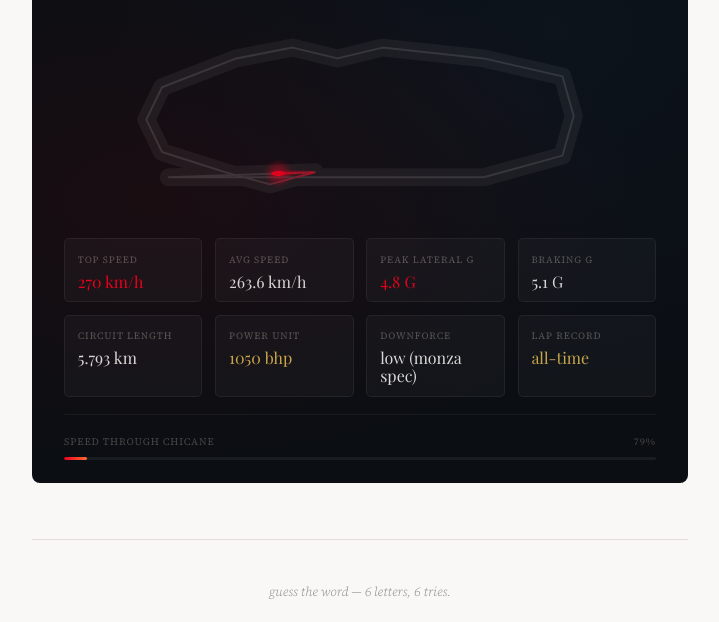
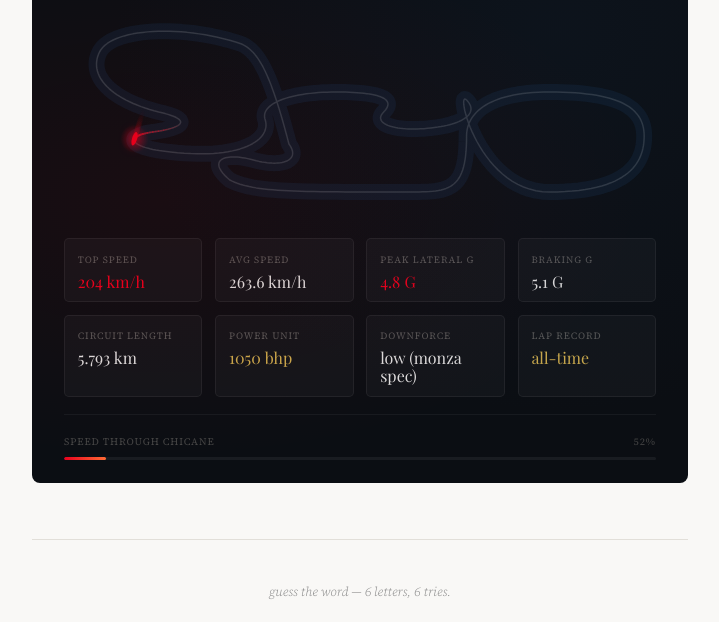
Before and after one commit to SnehanM/aboutsnehan, a plain HTML site: page index.html in a window 1280 px wide. Shown: the part 705-1327 px from the top of the page, without its empty margins (280-999 px from the left). Drawn offline with nearby package versions, Linux system fonts and the light colour scheme; a web font is replaced by a local one.

Commit message:
Update index.html

```diff
--- a/index.html
+++ b/index.html
@@ -585,97 +585,125 @@
   const canvas = document.getElementById('f1-canvas');
   const ctx = canvas.getContext('2d');
 
-  // Monza-inspired track path (simplified top-view loop)
-  function buildTrack(W, H) {
-    const cx = W * 0.5, cy = H * 0.5;
-    const rx = W * 0.38, ry = H * 0.36;
-    // Points defining Monza-ish shape: long straights, chicanes, Lesmo curves, Parabolica
+  // Build a dense polyline by sampling the Monza bezier path
+  let trackPts = [];
+  let t = 0;
+  let trailHistory = [];
+  const TRAIL_LEN = 40;
+
+  function lerp(a, b, t) { return a + (b - a) * t; }
+
+  // Monza accurate layout as a series of cubic bezier segments
+  // Normalized 0..1 coords, mapped to canvas. Based on real Monza topology:
+  // S/F straight (bottom center-right) → Prima Variante chicane → long straight →
+  // Curva Grande → Variante della Roggia (2nd chicane) → Lesmo 1&2 →
+  // Variante Ascari (3rd chicane) → back straight → Parabolica → S/F
+  function getMonzaPath(W, H) {
+    const mx = (x) => x * W;
+    const my = (y) => y * H;
+    // Returns array of {type, pts} bezier commands
     return [
-      // Start/finish straight (bottom)
-      [cx - rx * 0.85, cy + ry * 0.85],
-      [cx + rx * 0.55, cy + ry * 0.85],
-      // Parabolica (right hairpin)
-      [cx + rx * 0.90, cy + ry * 0.55],
-      [cx + rx * 0.95, cy + ry * 0.0],
-      [cx + rx * 0.90, cy - ry * 0.55],
-      // Lesmo section (top right)
-      [cx + rx * 0.55, cy - ry * 0.80],
-      // Chicane (top)
-      [cx + rx * 0.10, cy - ry * 0.95],
-      [cx - rx * 0.10, cy - ry * 0.80],
-      [cx - rx * 0.30, cy - ry * 0.95],
-      [cx - rx * 0.55, cy - ry * 0.80],
-      // Ascari (left curves)
-      [cx - rx * 0.88, cy - ry * 0.40],
-      [cx - rx * 0.95, cy + ry * 0.05],
-      [cx - rx * 0.88, cy + ry * 0.50],
-      // Prima variante chicane (bottom left)
-      [cx - rx * 0.60, cy + ry * 0.78],
-      [cx - rx * 0.40, cy + ry * 0.95],
-      [cx - rx * 0.20, cy + ry * 0.78],
-      [cx - rx * 0.85, cy + ry * 0.85], // close
+      // S/F straight → Prima Variante (bottom, left of center)
+      { type:'C', p:[ [mx(0.58),my(0.88)], [mx(0.38),my(0.88)], [mx(0.32),my(0.88)], [mx(0.28),my(0.82)] ] },
+      // Prima Variante chicane (tight left-right)
+      { type:'C', p:[ [mx(0.28),my(0.82)], [mx(0.24),my(0.72)], [mx(0.27),my(0.68)], [mx(0.32),my(0.72)] ] },
+      { type:'C', p:[ [mx(0.32),my(0.72)], [mx(0.37),my(0.76)], [mx(0.40),my(0.72)], [mx(0.38),my(0.64)] ] },
+      // Long straight toward Curva Grande
+      { type:'C', p:[ [mx(0.38),my(0.64)], [mx(0.35),my(0.30)], [mx(0.33),my(0.18)], [mx(0.30),my(0.14)] ] },
+      // Curva Biassono / Curva Grande (wide left sweep, top-left)
+      { type:'C', p:[ [mx(0.30),my(0.14)], [mx(0.20),my(0.04)], [mx(0.08),my(0.06)], [mx(0.06),my(0.18)] ] },
+      { type:'C', p:[ [mx(0.06),my(0.18)], [mx(0.04),my(0.30)], [mx(0.08),my(0.42)], [mx(0.16),my(0.48)] ] },
+      // 2a Variante della Roggia (left chicane)
+      { type:'C', p:[ [mx(0.16),my(0.48)], [mx(0.22),my(0.52)], [mx(0.20),my(0.56)], [mx(0.15),my(0.58)] ] },
+      { type:'C', p:[ [mx(0.15),my(0.58)], [mx(0.10),my(0.60)], [mx(0.11),my(0.66)], [mx(0.18),my(0.68)] ] },
+      // Curve di Lesmo 1 & 2 (left side, sweeping down-right)
+      { type:'C', p:[ [mx(0.18),my(0.68)], [mx(0.30),my(0.72)], [mx(0.35),my(0.62)], [mx(0.34),my(0.52)] ] },
+      { type:'C', p:[ [mx(0.34),my(0.52)], [mx(0.33),my(0.44)], [mx(0.38),my(0.38)], [mx(0.46),my(0.38)] ] },
+      // Variante Ascari chicane (center, tight S)
+      { type:'C', p:[ [mx(0.46),my(0.38)], [mx(0.54),my(0.38)], [mx(0.56),my(0.42)], [mx(0.54),my(0.48)] ] },
+      { type:'C', p:[ [mx(0.54),my(0.48)], [mx(0.52),my(0.54)], [mx(0.56),my(0.58)], [mx(0.62),my(0.56)] ] },
+      { type:'C', p:[ [mx(0.62),my(0.56)], [mx(0.68),my(0.54)], [mx(0.70),my(0.48)], [mx(0.68),my(0.42)] ] },
+      // Back straight toward Parabolica
+      { type:'C', p:[ [mx(0.68),my(0.42)], [mx(0.66),my(0.36)], [mx(0.70),my(0.88)], [mx(0.82),my(0.88)] ] },
+      // Curva Parabolica (wide right hairpin)
+      { type:'C', p:[ [mx(0.82),my(0.88)], [mx(0.96),my(0.88)], [mx(0.98),my(0.72)], [mx(0.98),my(0.60)] ] },
+      { type:'C', p:[ [mx(0.98),my(0.60)], [mx(0.98),my(0.46)], [mx(0.94),my(0.38)], [mx(0.82),my(0.38)] ] },
+      { type:'C', p:[ [mx(0.82),my(0.38)], [mx(0.72),my(0.38)], [mx(0.68),my(0.48)], [mx(0.68),my(0.60)] ] },
+      // Parabolica exit → S/F straight
+      { type:'C', p:[ [mx(0.68),my(0.60)], [mx(0.68),my(0.88)], [mx(0.65),my(0.88)], [mx(0.58),my(0.88)] ] },
     ];
   }
 
-  // Speed map per segment (0-1) — Monza profile: fast straights, slow chicanes
-  const speedMap = [0.82, 0.92, 0.70, 0.88, 0.72, 0.85, 0.35, 0.45, 0.38, 0.60, 0.65, 0.75, 0.68, 0.40, 0.50, 0.78, 0.82];
+  // Sample bezier at t∈[0,1]
+  function cubicBezier(p0, p1, p2, p3, t) {
+    const mt = 1 - t;
+    return [
+      mt*mt*mt*p0[0] + 3*mt*mt*t*p1[0] + 3*mt*t*t*p2[0] + t*t*t*p3[0],
+      mt*mt*mt*p0[1] + 3*mt*mt*t*p1[1] + 3*mt*t*t*p2[1] + t*t*t*p3[1],
+    ];
+  }
 
-  let trackPts = [];
-  let t = 0; // 0..1 along track
-  let trailHistory = [];
-  const TRAIL_LEN = 32;
+  // Speed profile per segment (Monza: fast straights, slow chicanes)
+  const segSpeeds = [0.90, 0.40, 0.45, 0.88, 0.65, 0.72, 0.35, 0.42, 0.68, 0.74, 0.38, 0.44, 0.40, 0.85, 0.55, 0.70, 0.65, 0.92];
+
+  function buildTrackPts(W, H) {
+    const segs = getMonzaPath(W, H);
+    const pts = [];
+    const STEPS = 30;
+    segs.forEach((seg, si) => {
+      const [p0, p1, p2, p3] = seg.p;
+      for (let i = 0; i < STEPS; i++) {
+        const tt = i / STEPS;
+        const [x, y] = cubicBezier(p0, p1, p2, p3, tt);
+        pts.push({ x, y, seg: si, frac: tt });
+      }
+    });
+    return pts;
+  }
 
   function resizeCanvas() {
     canvas.width = canvas.offsetWidth * devicePixelRatio;
     canvas.height = canvas.offsetHeight * devicePixelRatio;
     ctx.scale(devicePixelRatio, devicePixelRatio);
-    trackPts = buildTrack(canvas.offsetWidth, canvas.offsetHeight);
+    trackPts = buildTrackPts(canvas.offsetWidth, canvas.offsetHeight);
   }
 
-  function lerp(a, b, t) { return a + (b - a) * t; }
-
   function getPosOnTrack(t) {
-    const pts = trackPts;
-    const n = pts.length - 1;
-    const raw = t * n;
-    const i = Math.floor(raw) % n;
-    const f = raw - Math.floor(raw);
-    const p0 = pts[i];
-    const p1 = pts[(i + 1) % pts.length];
-    return { x: lerp(p0[0], p1[0], f), y: lerp(p0[1], p1[1], f), seg: i, frac: f };
+    const i = Math.floor(t * trackPts.length) % trackPts.length;
+    return trackPts[i];
   }
 
-  function getSpeed(seg, frac) {
-    const s0 = speedMap[seg % speedMap.length];
-    const s1 = speedMap[(seg + 1) % speedMap.length];
-    return lerp(s0, s1, frac);
+  function getSpeed(pt) {
+    const s0 = segSpeeds[pt.seg % segSpeeds.length];
+    const s1 = segSpeeds[(pt.seg + 1) % segSpeeds.length];
+    return lerp(s0, s1, pt.frac);
   }
 
-  function getAngle(seg, frac) {
-    const pts = trackPts;
-    const n = pts.length - 1;
-    const p0 = pts[seg % n];
-    const p1 = pts[(seg + 1) % pts.length];
-    return Math.atan2(p1[1] - p0[1], p1[0] - p0[0]);
+  function getAngle(tVal) {
+    const n = trackPts.length;
+    const i = Math.floor(tVal * n) % n;
+    const j = (i + 1) % n;
+    const a = trackPts[i], b = trackPts[j];
+    return Math.atan2(b.y - a.y, b.x - a.x);
   }
 
   function drawTrack() {
-    const W = canvas.offsetWidth, H = canvas.offsetHeight;
-    // Track outline
+    if (!trackPts.length) return;
+    // Wide muted band
     ctx.beginPath();
-    trackPts.forEach((p, i) => i === 0 ? ctx.moveTo(p[0], p[1]) : ctx.lineTo(p[0], p[1]));
+    trackPts.forEach((p, i) => i === 0 ? ctx.moveTo(p.x, p.y) : ctx.lineTo(p.x, p.y));
     ctx.closePath();
-    ctx.strokeStyle = 'rgba(255,255,255,0.06)';
-    ctx.lineWidth = 18;
+    ctx.strokeStyle = 'rgba(26,58,92,0.25)';
+    ctx.lineWidth = 16;
     ctx.lineJoin = 'round';
     ctx.lineCap = 'round';
     ctx.stroke();
-
+    // Thin center line
     ctx.beginPath();
-    trackPts.forEach((p, i) => i === 0 ? ctx.moveTo(p[0], p[1]) : ctx.lineTo(p[0], p[1]));
+    trackPts.forEach((p, i) => i === 0 ? ctx.moveTo(p.x, p.y) : ctx.lineTo(p.x, p.y));
     ctx.closePath();
-    ctx.strokeStyle = 'rgba(255,255,255,0.12)';
-    ctx.lineWidth = 2;
+    ctx.strokeStyle = 'rgba(255,255,255,0.14)';
+    ctx.lineWidth = 1.5;
     ctx.stroke();
   }
 
@@ -755,8 +783,8 @@
     drawTrail();
 
     const pos = getPosOnTrack(t);
-    const speed = getSpeed(pos.seg, pos.frac);
-    const angle = getAngle(pos.seg, pos.frac);
+    const speed = getSpeed(pos);
+    const angle = getAngle(t);
 
     trailHistory.push({ x: pos.x, y: pos.y });
     if (trailHistory.length > TRAIL_LEN) trailHistory.shift();
@@ -764,8 +792,7 @@
     drawCar(pos, angle, speed);
     updateSpeedDisplay(speed);
 
-    // Variable speed: faster on straights
-    t += 0.0018 + speed * 0.0022;
+    t += 0.0008 + speed * 0.0010;
     if (t >= 1) t -= 1;
 
     requestAnimationFrame(animate);
```
